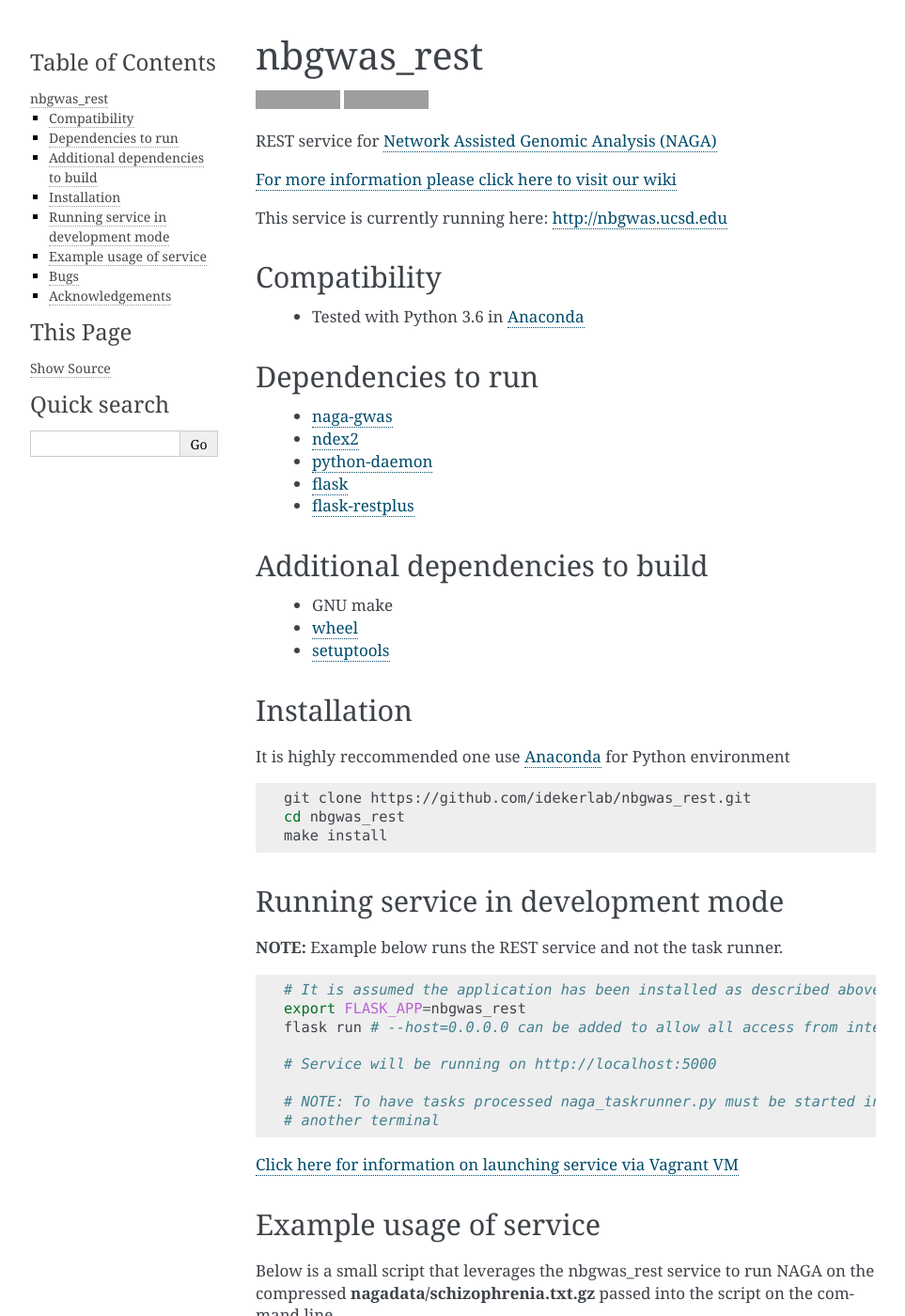
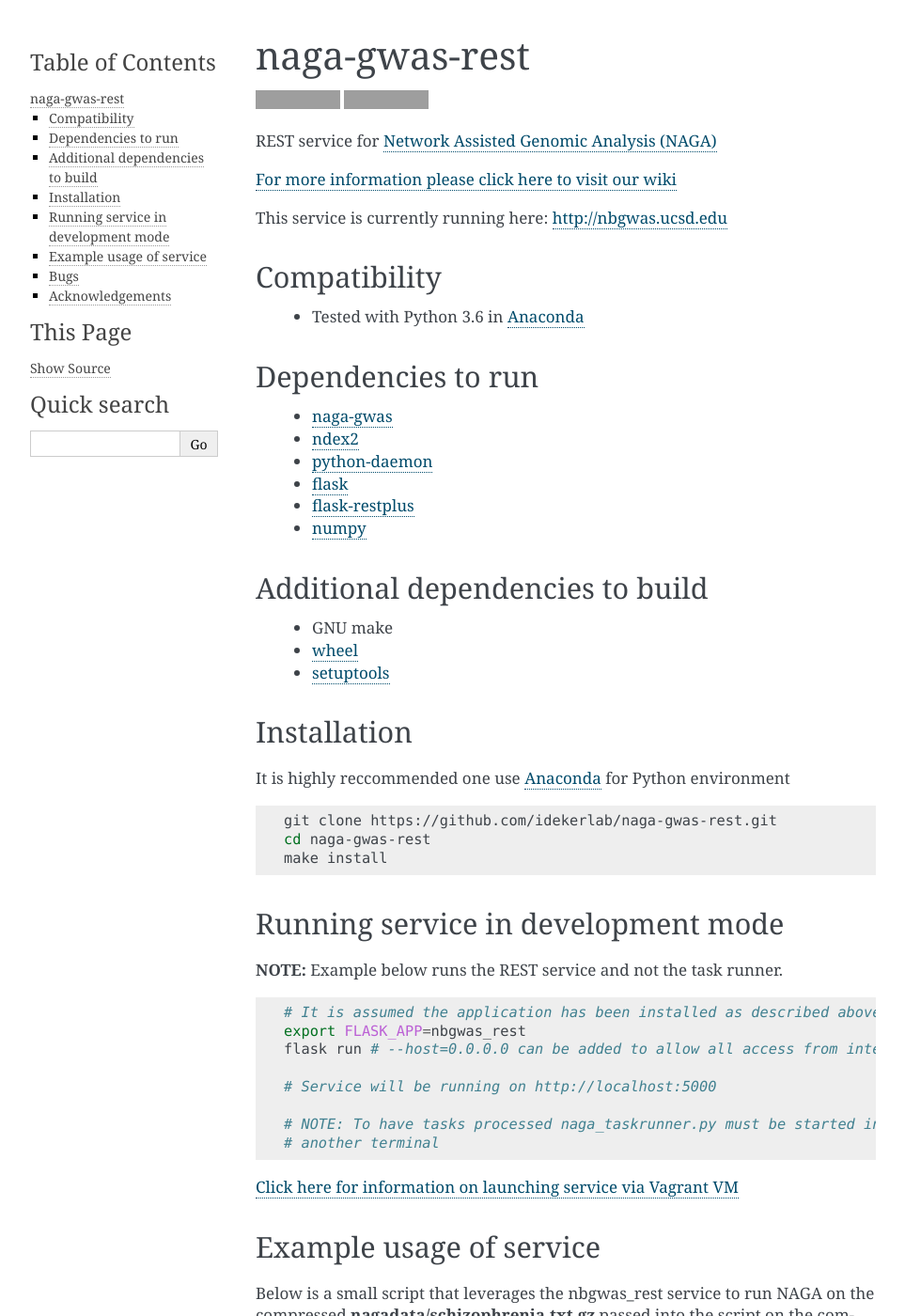
Before and after one commit to idekerlab/naga-gwas-rest, a Sphinx documentation site: the page built from docs/readme.rst, in a window 1280 px wide and 1400 px high. Shown: the whole window at 94% size, without its empty margins (148-1111 px from the left). Built offline with Sphinx 7.4.7, drawn with Linux system fonts in a browser that asks for light colours; pages that are not in the unit, such as notebooks, are missing from menus; grey boxes are pictures that could not be loaded.

Commit message:
updates to match rename of repo to naga-gwas-rest

```diff
--- a/README.rst
+++ b/README.rst
@@ -1,20 +1,20 @@
-===========
-nbgwas_rest
-===========
+==============
+naga-gwas-rest
+==============
 
 
-.. image:: https://img.shields.io/pypi/v/nbgwas_rest.svg
-        :target: https://pypi.python.org/pypi/nbgwas_rest
+.. image:: https://img.shields.io/pypi/v/naga-gwas-rest.svg
+        :target: https://pypi.python.org/pypi/naga-gwas-rest
 
-.. image:: https://img.shields.io/travis/idekerlab/nbgwas_rest.svg
-        :target: https://travis-ci.org/idekerlab/nbgwas_rest
+.. image:: https://img.shields.io/travis/idekerlab/naga-gwas-rest.svg
+        :target: https://travis-ci.org/idekerlab/naga-gwas-rest
 
 
 
 
 REST service for `Network Assisted Genomic Analysis (NAGA) <https://github.com/shfong/naga/>`_
 
-`For more information please click here to visit our wiki <https://github.com/idekerlab/nbgwas_rest/wiki>`_
+`For more information please click here to visit our wiki <https://github.com/idekerlab/naga-gwas-rest/wiki>`_
 
 This service is currently running here: http://nbgwas.ucsd.edu
 
@@ -31,6 +31,7 @@
  * `python-daemon <https://pypi.org/project/python-daemon/>`_
  * `flask <https://pypi.org/project/flask/>`_
  * `flask-restplus <https://pypi.org/project/flast-restplus>`_
+ * `numpy <https://pypi.org/project/numpy>`_
 
 Additional dependencies to build
 --------------------------------
@@ -47,12 +48,12 @@
 
 .. code:: bash
 
-  git clone https://github.com/idekerlab/nbgwas_rest.git
-  cd nbgwas_rest
+  git clone https://github.com/idekerlab/naga-gwas-rest.git
+  cd naga-gwas-rest
   make install
 
 Running service in development mode
-----------------------------------
+-----------------------------------
 
 
 **NOTE:** Example below runs the REST service and not the task runner.
@@ -69,7 +70,7 @@
   # another terminal
 
 
-`Click here for information on launching service via Vagrant VM <https://github.com/idekerlab/nbgwas_rest/wiki/NAGA-REST-under-Vagrant-Virtual-Machine>`_
+`Click here for information on launching service via Vagrant VM <https://github.com/idekerlab/naga-gwas-rest/wiki/NAGA-REST-under-Vagrant-Virtual-Machine>`_
 
 
 Example usage of service
@@ -156,7 +157,7 @@
 Bugs
 -----
 
-Please report them `here <https://github.com/idekerlab/nbgwas_rest/issues>`_
+Please report them `here <https://github.com/idekerlab/naga-gwas-rest/issues>`_
 
 Acknowledgements
 ----------------
--- a/docs/conf.py
+++ b/docs/conf.py
@@ -1,7 +1,7 @@
 #!/usr/bin/env python
 # -*- coding: utf-8 -*-
 #
-# nbgwas_rest documentation build configuration file, created by
+# naga-gwas-rest documentation build configuration file, created by
 # sphinx-quickstart on Fri Jun  9 13:47:02 2017.
 #
 # This file is execfile()d with the current directory set to its
@@ -47,7 +47,7 @@
 master_doc = 'index'
 
 # General information about the project.
-project = u'nbgwas_rest'
+project = u'naga-gwas-rest'
 copyright = u"2018, Chris Churas"
 author = u"Chris Churas"
 
--- a/nbgwas_rest/__init__.py
+++ b/nbgwas_rest/__init__.py
@@ -4,7 +4,7 @@
 
 __author__ = """Chris Churas"""
 __email__ = 'churas.camera@gmail.com'
-__version__ = '1.0.1a1'
+__version__ = '0.5.0a1'
 
 import os
 import shutil
```
Also changed, not shown: docs/installation.rst (+8 -8 lines), setup.py (+5 -5 lines), .travis.yml, 2 other files.
